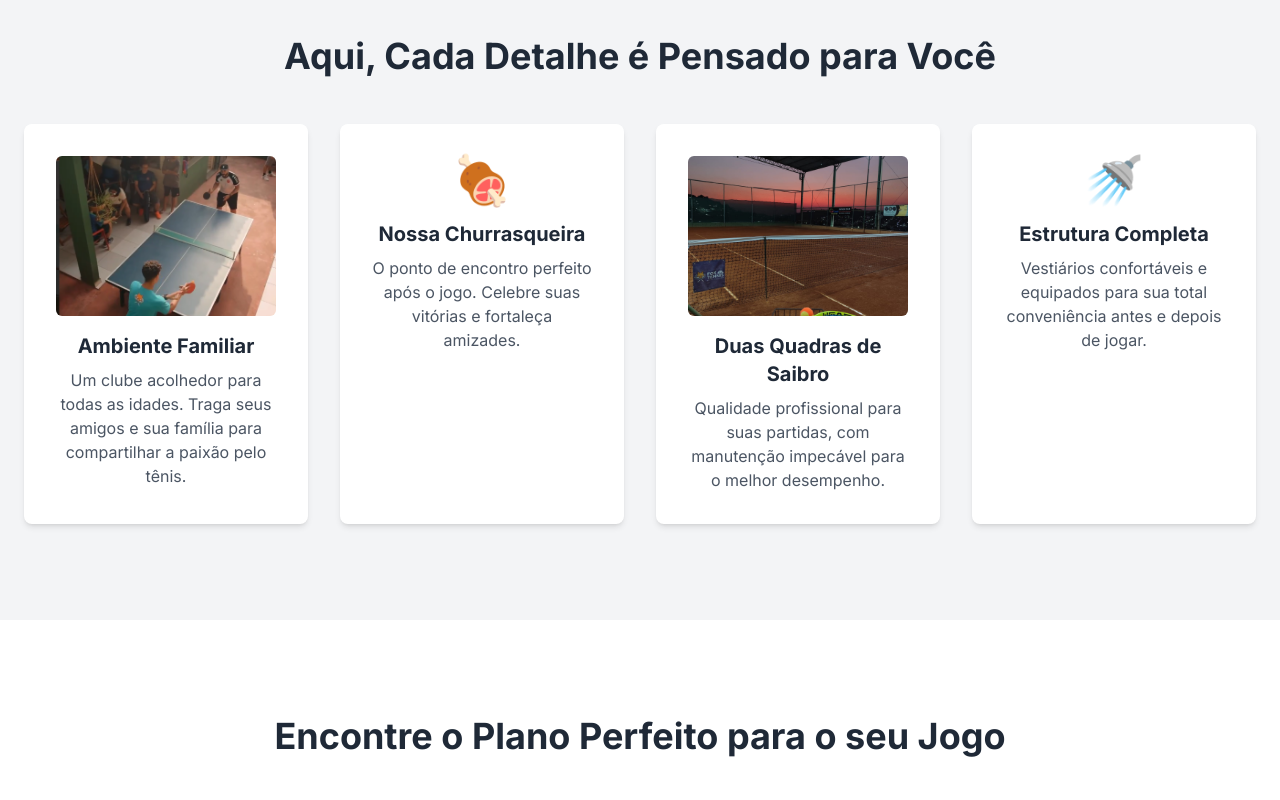
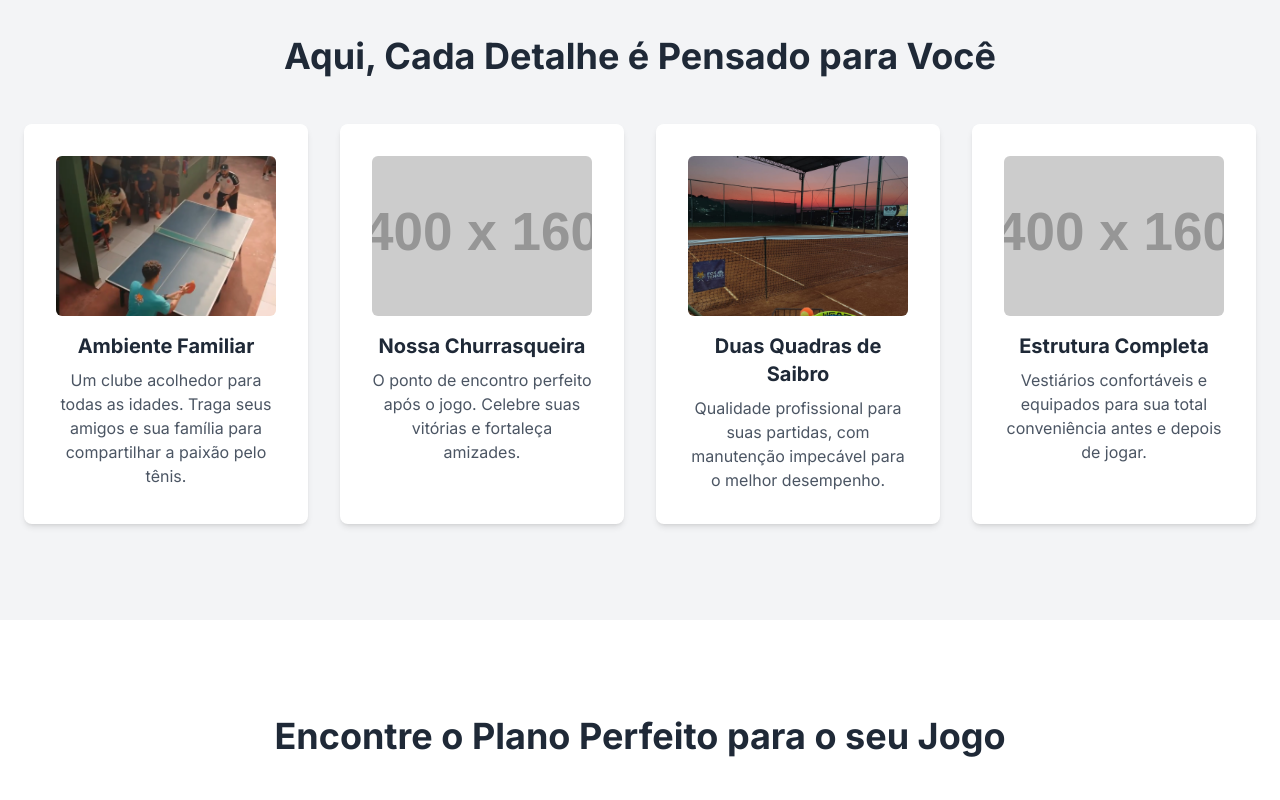
Before and after one commit to ambrosioo/landing-page-fox-tennis, a plain HTML site: page index.html in a window 1280 px wide. Shown: the part 860-1660 px from the top of the page. Drawn offline with nearby package versions, Linux system fonts and the light colour scheme; placeholder pictures from the web are drawn by us.

Commit message:
Update index.html

```diff
--- a/index.html
+++ b/index.html
@@ -84,8 +84,10 @@
                         <p class="text-gray-600">Um clube acolhedor para todas as idades. Traga seus amigos e sua família para compartilhar a paixão pelo tênis.</p>
                     </div>
                     <!-- DETALHE 2: Nossa Churrasqueira - Permanece com ícone -->
-                    <div class="bg-white p-8 rounded-lg shadow-md transform hover:scale-105 transition-transform duration-300" data-aos="fade-up" data-aos-delay="200">
-                        <div class="text-5xl mb-4">🍖</div>
+                     <div class="bg-white p-8 rounded-lg shadow-md transform hover:scale-105 transition-transform duration-300" data-aos="fade-up" data-aos-delay="100">
+                        <div class="mb-4">
+                            <img src="churrasqueira.jpeg" alt="Churrasqueira" class="w-full h-40 object-cover rounded-md mx-auto" onerror="this.onerror=null;this.src='https://placehold.co/400x160/d97432/FFFFFF?text=Ambiente+Familiar';">
+                        </div>
                         <h3 class="text-xl font-bold mb-2">Nossa Churrasqueira</h3>
                         <p class="text-gray-600">O ponto de encontro perfeito após o jogo. Celebre suas vitórias e fortaleça amizades.</p>
                     </div>
@@ -98,8 +100,10 @@
                         <p class="text-gray-600">Qualidade profissional para suas partidas, com manutenção impecável para o melhor desempenho.</p>
                     </div>
                     <!-- DETALHE 4: Estrutura Completa - Permanece com ícone -->
-                    <div class="bg-white p-8 rounded-lg shadow-md transform hover:scale-105 transition-transform duration-300" data-aos="fade-up" data-aos-delay="400">
-                        <div class="text-5xl mb-4">🚿</div>
+                     <div class="bg-white p-8 rounded-lg shadow-md transform hover:scale-105 transition-transform duration-300" data-aos="fade-up" data-aos-delay="100">
+                        <div class="mb-4">
+                            <img src="vestiario.jpeg" alt="Vestiários" class="w-full h-40 object-cover rounded-md mx-auto" onerror="this.onerror=null;this.src='https://placehold.co/400x160/d97432/FFFFFF?text=Ambiente+Familiar';">
+                        </div>
                         <h3 class="text-xl font-bold mb-2">Estrutura Completa</h3>
                         <p class="text-gray-600">Vestiários confortáveis e equipados para sua total conveniência antes e depois de jogar.</p>
                     </div>
```
